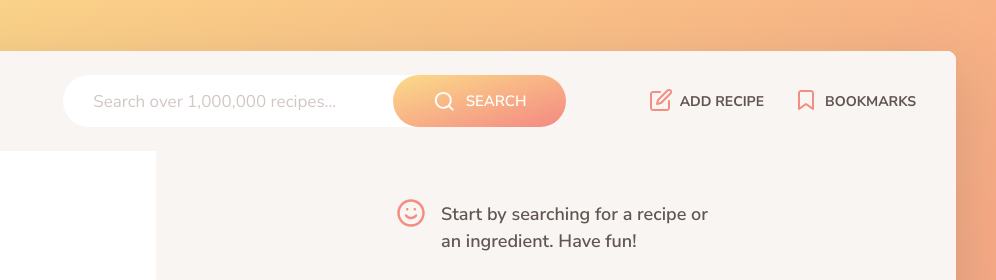
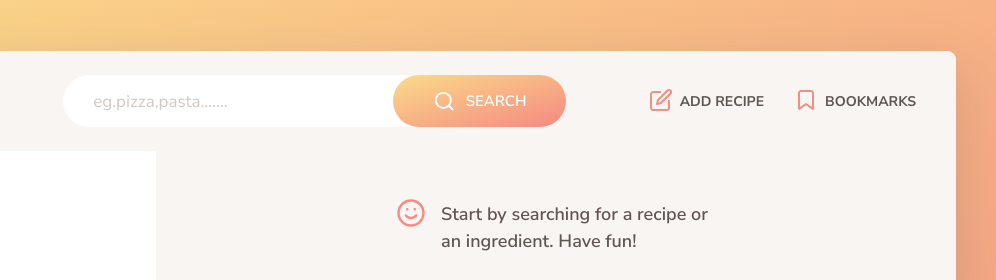
Before and after one commit to Ghanasyamns/foodhunder.app, a website built with Parcel: page index.html in a window 1280 px wide. Shown: the top 280 px of the page, 284-1280 px from the left. Built offline with nearby package versions, Linux system fonts and the light colour scheme.

Commit message:
Update index.html

```diff
--- a/index.html
+++ b/index.html
@@ -24,7 +24,7 @@
           <input
             type="text"
             class="search__field"
-            placeholder="Search over 1,000,000 recipes..."
+            placeholder="eg.pizza,pasta......."
           />
           <button class="btn search__btn">
             <svg class="search__icon">
```
